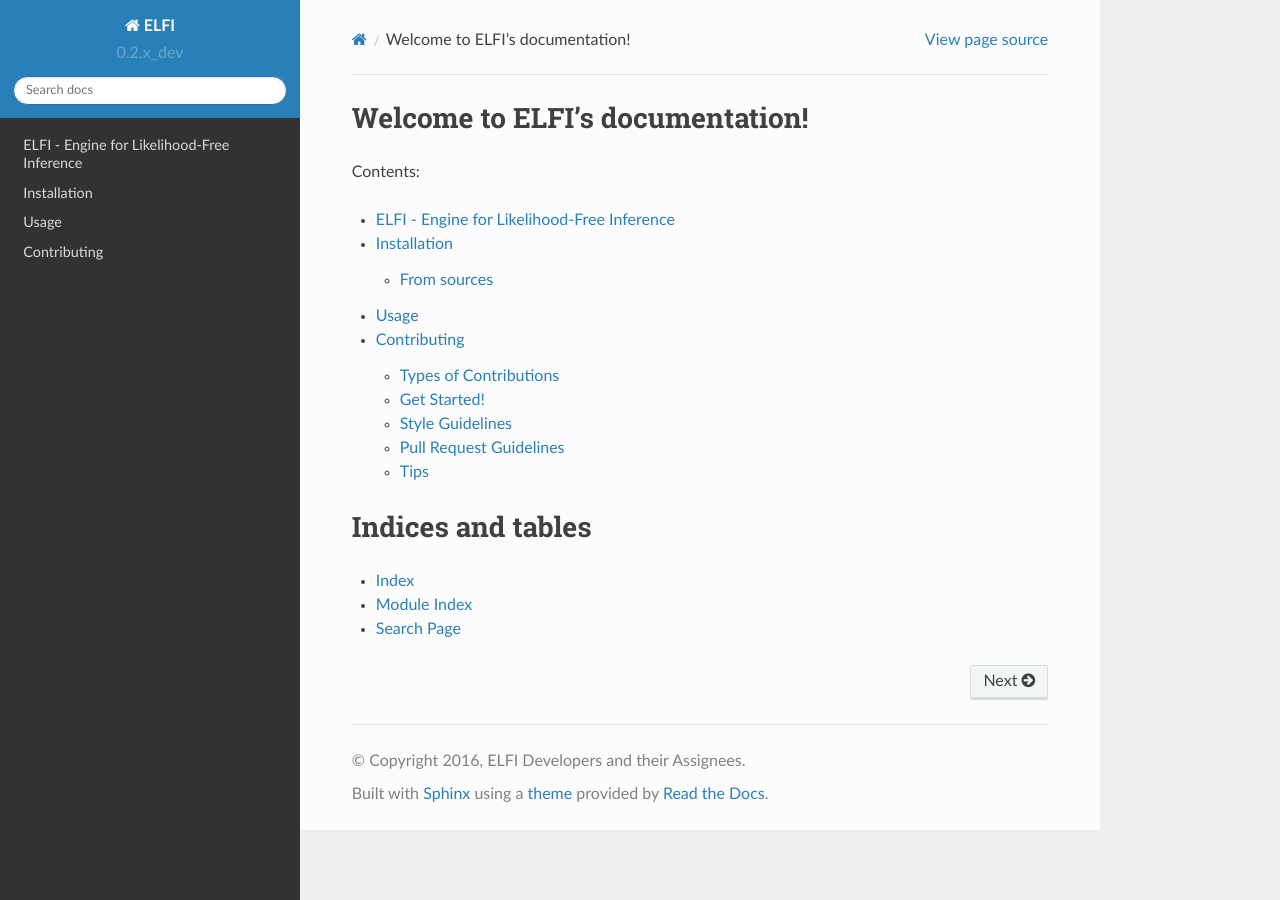
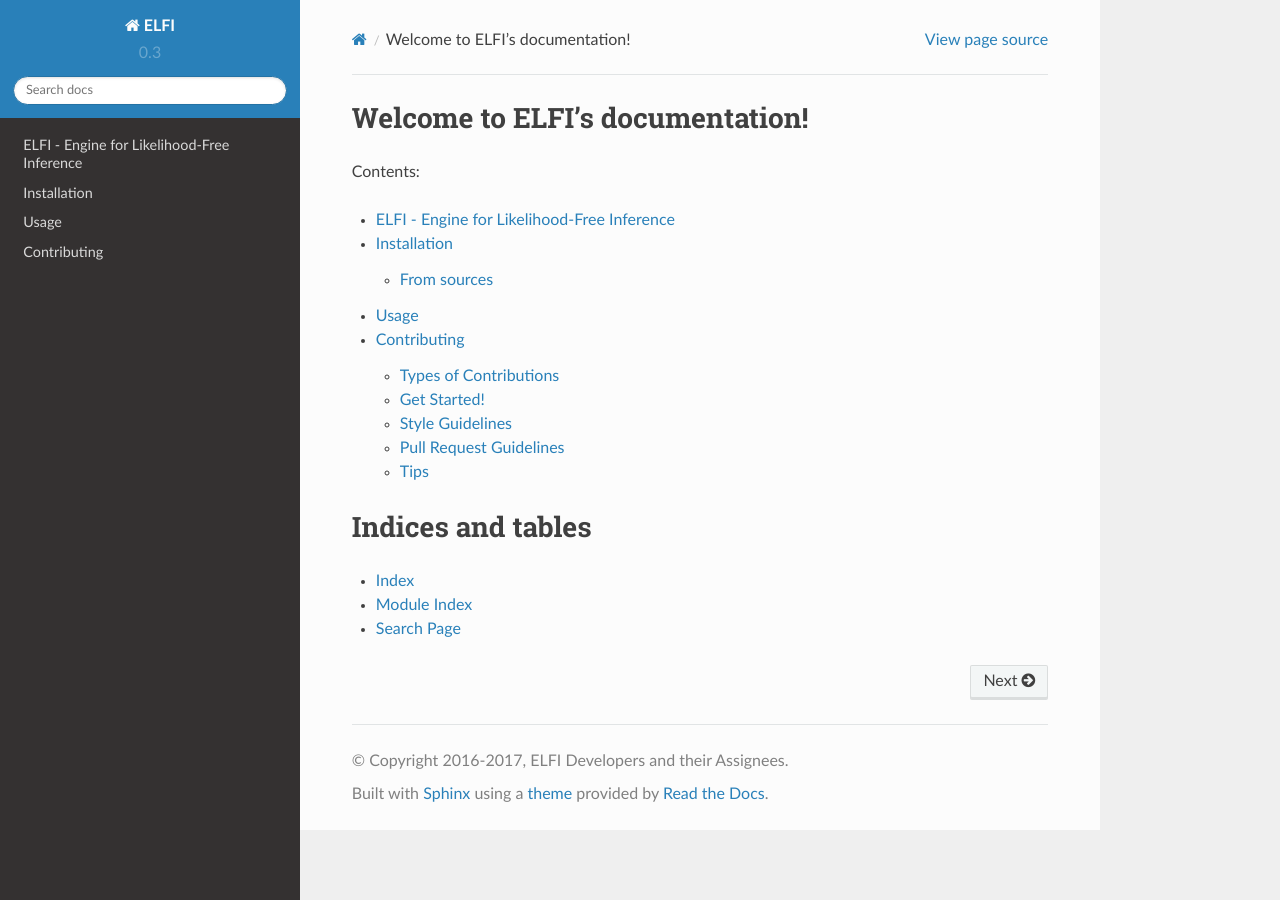
Before and after one commit to elfi-dev/elfi, a Sphinx documentation site: the page built from docs/index.rst, in a window 1280 px wide. Built offline with Sphinx 7.4.7 and the Read the Docs theme 2.0.0, drawn with Linux system fonts in a browser that asks for light colours.

Commit message:
Text updates for release 0.3

```diff
--- a/docs/conf.py
+++ b/docs/conf.py
@@ -108,7 +108,7 @@
 
 # General information about the project.
 project = 'ELFI'
-copyright = '2016, ELFI Developers and their Assignees'
+copyright = '2016-2017, ELFI Developers and their Assignees'
 author = 'ELFI authors'
 
 # The version info for the project you're documenting, acts as replacement for
--- a/elfi/__init__.py
+++ b/elfi/__init__.py
@@ -12,4 +12,4 @@
 
 __author__ = 'ELFI authors'
 __email__ = 'elfi-support@hiit.fi'
-__version__ = '0.2.x_dev'
+__version__ = '0.3'
```
Also changed, not shown: CHANGELOG.md (added, +10 -0 lines), README.md (+4 -1 lines), 1 other file.
